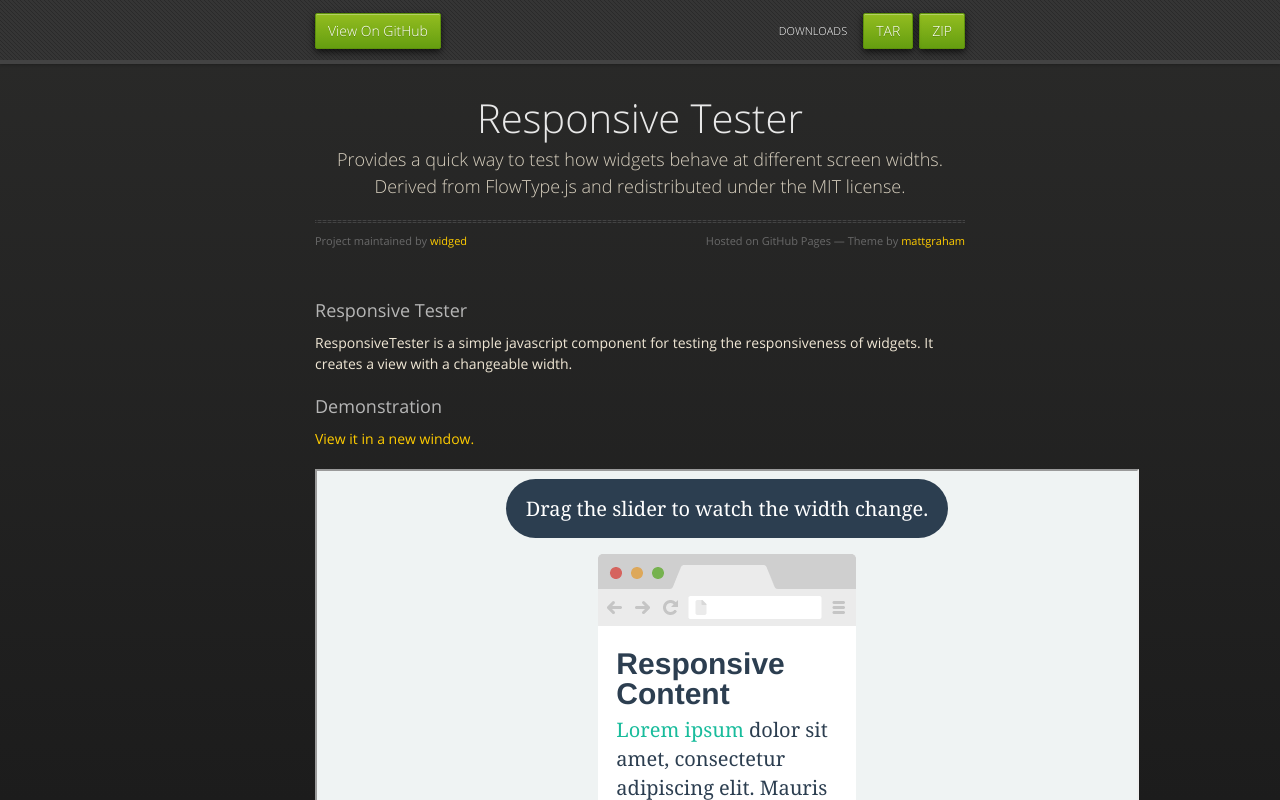
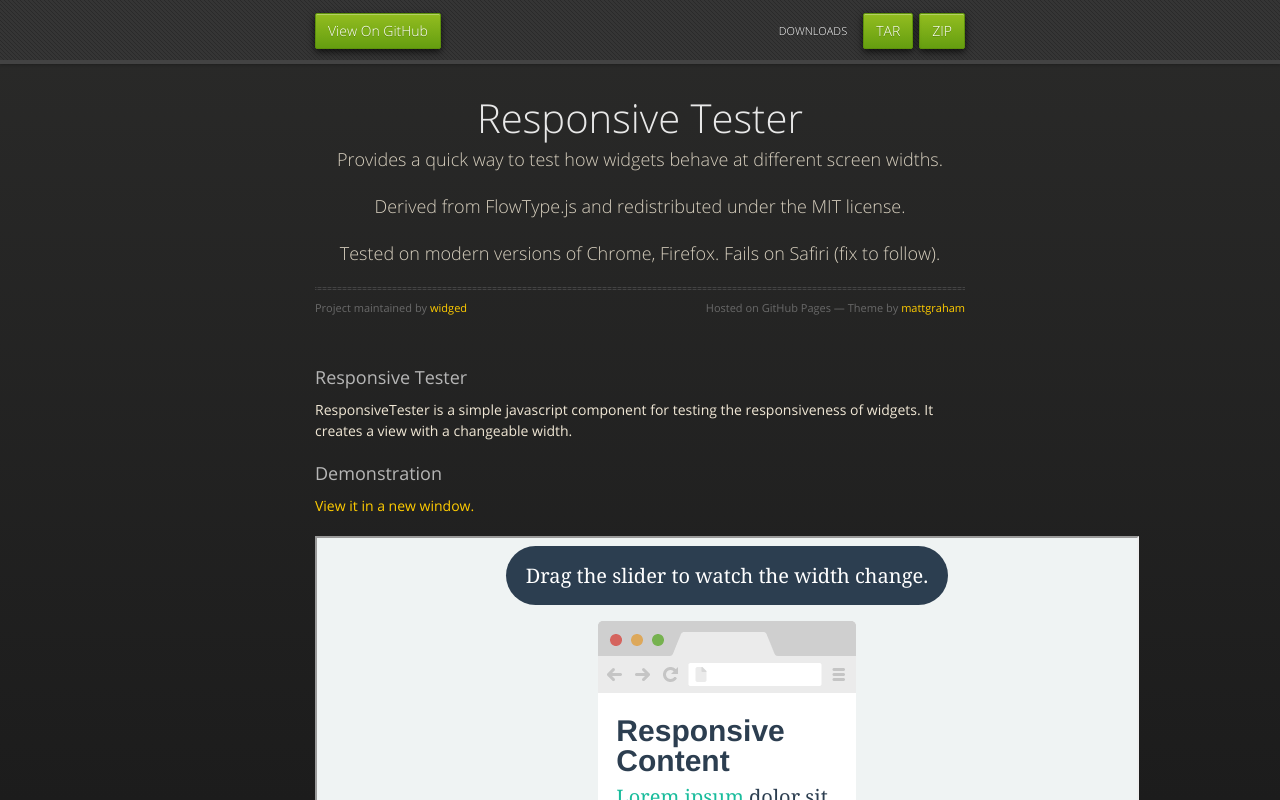
Before and after one commit to widged/ResponsiveTester, a plain HTML site: page index.html in a window 1280 px wide. Shown: the top 800 px of the page. Drawn offline with nearby package versions, Linux system fonts and the light colour scheme.

Commit message:
Tested on various browsers. Fails on safari.

```diff
--- a/index.html
+++ b/index.html
@@ -27,7 +27,9 @@
       <section>
         <div id="title">
           <h1>Responsive Tester</h1>
-          <p>Provides a quick way to test how widgets behave at different screen widths. Derived from FlowType.js and redistributed under the MIT license.</p>
+          <p>Provides a quick way to test how widgets behave at different screen widths.</p>
+          <p>Derived from FlowType.js and redistributed under the MIT license.</p>
+          <p>Tested on modern versions of Chrome, Firefox. Fails on Safiri (fix to follow).</p>
           <hr>
           <span class="credits left">Project maintained by <a href="https://github.com/widged">widged</a></span>
           <span class="credits right">Hosted on GitHub Pages &mdash; Theme by <a href="https://twitter.com/michigangraham">mattgraham</a></span>
```
